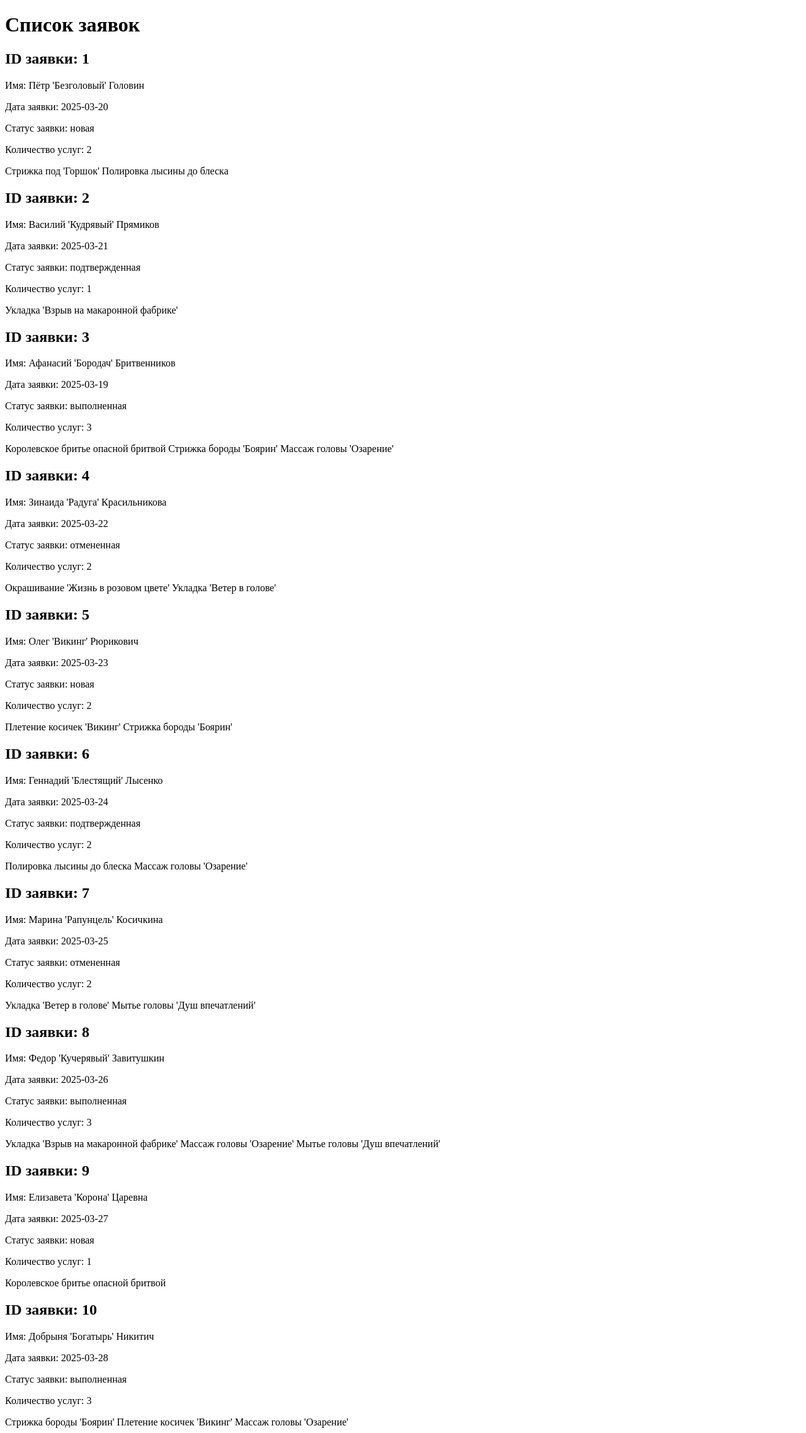
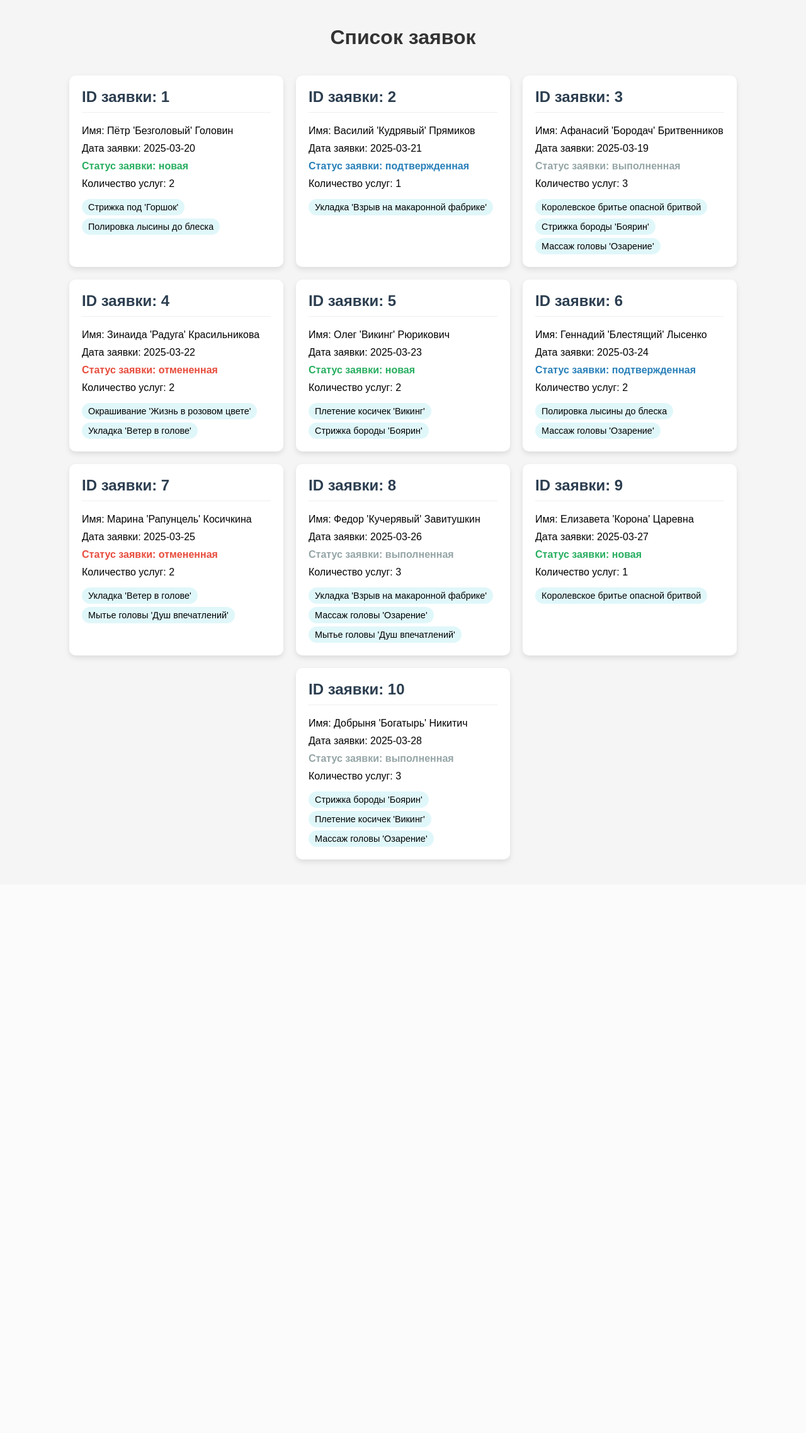
Before and after one commit to VladimirMonin/django_consult_413, a Django app: page /orders/ in a window 1280 px wide. Shown: the whole page at 63% size. After the commit the page ends 1372 px from the top, so only its background shows below. Run offline with Django 5.2, Linux system fonts and the light colour scheme.

Commit message:
lesson_52: стилизация карточек

```diff
--- a/templates/orders_list.html
+++ b/templates/orders_list.html
@@ -5,7 +5,84 @@
     <meta name="viewport" content="width=device-width, initial-scale=1.0">
     <title>Список заявок</title>
     <style>
+        body {
+            font-family: Arial, sans-serif;
+            margin: 0;
+            padding: 20px;
+            background-color: #f5f5f5;
+        }
 
+        h1 {
+            text-align: center;
+            color: #333;
+        }
+
+        .flex-container {
+            display: flex;
+            flex-wrap: wrap;
+            gap: 20px;
+            justify-content: center;
+            padding: 20px;
+        }
+
+        .flex-card {
+            background-color: white;
+            border-radius: 10px;
+            box-shadow: 0 4px 8px rgba(0, 0, 0, 0.1);
+            padding: 20px;
+            width: 300px;
+            transition: transform 0.3s ease;
+        }
+
+        .flex-card:hover {
+            transform: translateY(-5px);
+        }
+
+        .flex-card h2 {
+            margin-top: 0;
+            color: #2c3e50;
+            border-bottom: 1px solid #eee;
+            padding-bottom: 10px;
+        }
+
+        .flex-card p {
+            margin: 10px 0;
+        }
+
+        .services {
+            display: flex;
+            flex-wrap: wrap;
+            gap: 5px;
+            margin-top: 15px;
+        }
+
+        .service {
+            background-color: #e0f7fa;
+            padding: 5px 10px;
+            border-radius: 20px;
+            font-size: 0.9em;
+        }
+
+        /* Стили для статусов */
+        .new {
+            color: #27ae60;
+            font-weight: bold;
+        }
+
+        .confirmed {
+            color: #2980b9;
+            font-weight: bold;
+        }
+
+        .rejected {
+            color: #e74c3c;
+            font-weight: bold;
+        }
+
+        .canceled {
+            color: #95a5a6;
+            font-weight: bold;
+        }
     </style>
 </head>
 <body>
@@ -30,7 +107,7 @@
             >Статус заявки: {{ order.status }}</p>
             <p>Количество услуг: {{ order.services|length }}</p>
             <div class="services">
-            {% comment %} цикл для span услуг {% endcomment %}
+                {% comment %} цикл для span услуг {% endcomment %}
                 {% for service  in order.services  %}
                 <span class="service">{{ service }}</span>
                 {% endfor %}
```
